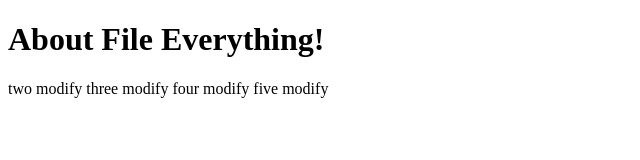
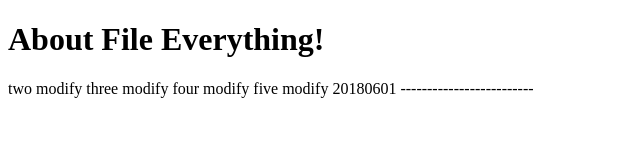
Before and after one commit to qp-design/vuxStore, a plain HTML site: page about.html in a window 1280 px wide. Shown: the whole page, without its empty margins (0-640 px from the left). Drawn offline with Linux system fonts and the light colour scheme.

Commit message:
new Modify 2018

```diff
--- a/about.html
+++ b/about.html
@@ -13,5 +13,6 @@
  <span>three modify</span>
  <span>four modify</span>
  <span>five modify</span>
+ <span>20180601   -------------------------</span>
 </body>
 </html>
```
